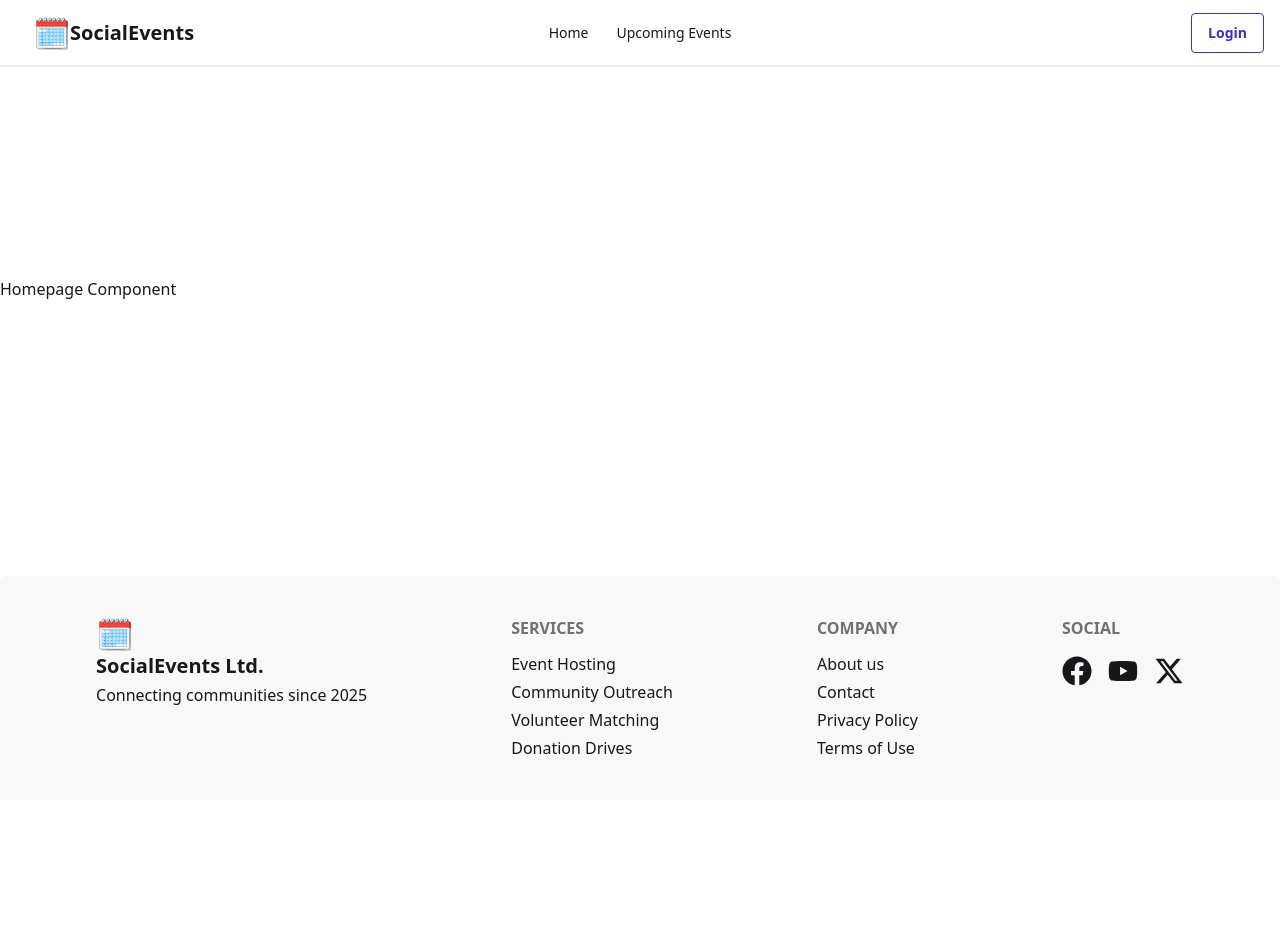
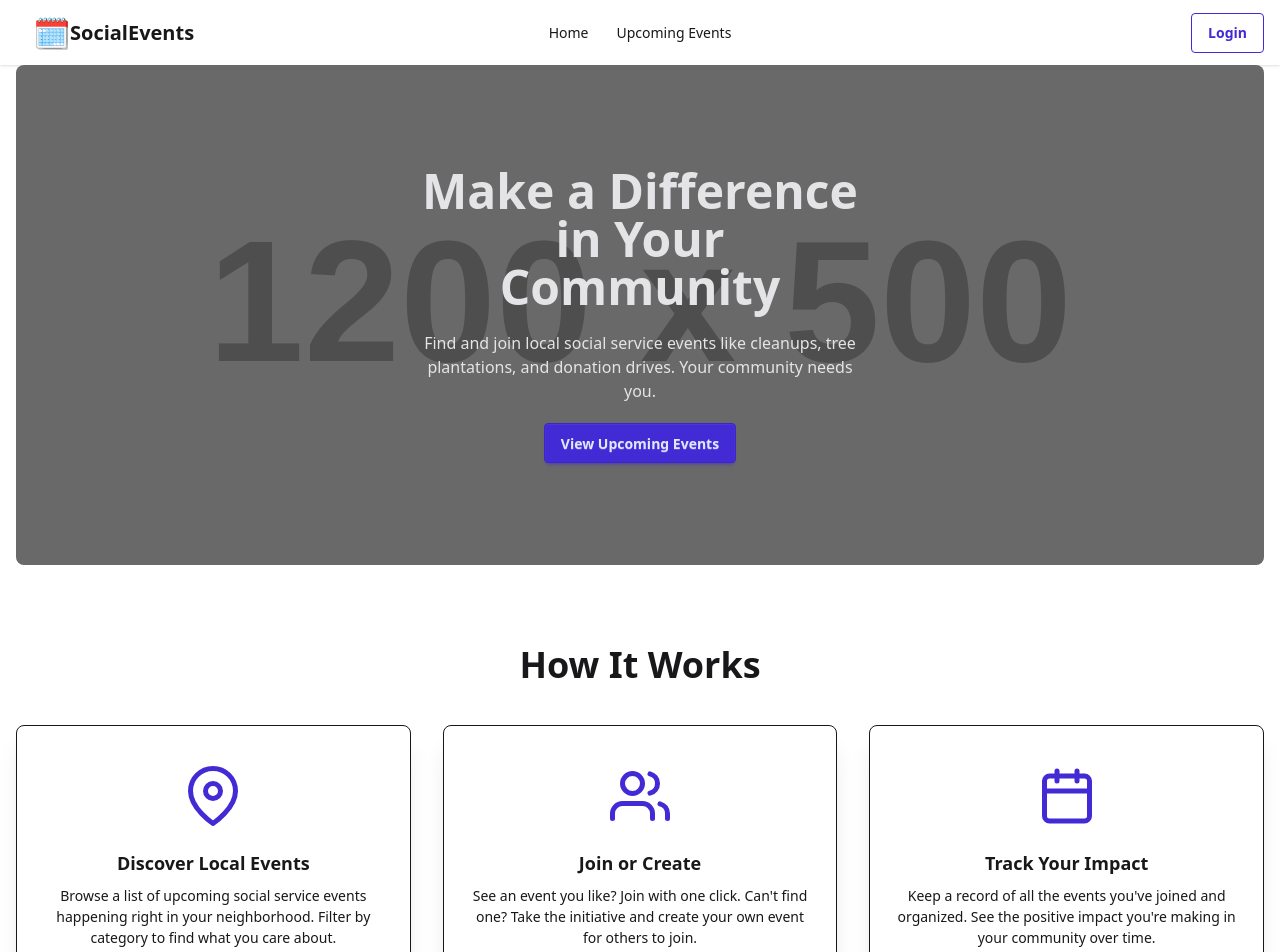
Before and after one commit to HossainShahRahat/B12-A10-Future-Box-client, a React app: page / in a window 1280 px wide. Shown: the top 952 px of the page. Before the commit the page ends 800 px from the top, so only its background shows below. Built offline with nearby package versions, Linux system fonts and the light colour scheme; no server answers; the HTML template or start-up script is replaced by a standard one.

Commit message:
Updated Homepage

```diff
--- a/src/Components/Homepage/Homepage.jsx
+++ b/src/Components/Homepage/Homepage.jsx
@@ -1,10 +1,140 @@
-import React from "react";
+import { FiUsers, FiMapPin, FiCalendar } from "react-icons/fi";
+import { Link } from "react-router-dom";
 
 const Homepage = () => {
   return (
-    <>
-      <div>Homepage Component</div>
-    </>
+    <div className="container mx-auto px-4">
+      {/* Banner Section */}
+      <div
+        className="hero min-h-[500px] rounded-lg overflow-hidden"
+        style={{
+          backgroundImage:
+            "url(https://placehold.co/1200x500/a3e635/f0fdf4?text=Join+Us+for+Community+Cleanup!)",
+        }}
+      >
+        <div className="hero-overlay bg-opacity-60"></div>
+        <div className="hero-content text-center text-neutral-content">
+          <div className="max-w-md">
+            <h1 className="mb-5 text-5xl font-bold">
+              Make a Difference in Your Community
+            </h1>
+            <p className="mb-5">
+              Find and join local social service events like cleanups, tree
+              plantations, and donation drives. Your community needs you.
+            </p>
+            <Link to="/upcoming-events">
+              <button className="btn btn-primary">View Upcoming Events</button>
+            </Link>
+          </div>
+        </div>
+      </div>
+
+      {/* Feature Section */}
+      <section className="my-20">
+        <h2 className="text-4xl font-bold text-center mb-10">How It Works</h2>
+        <div className="grid grid-cols-1 md:grid-cols-3 gap-8">
+          <div className="card bg-base-100 shadow-xl border">
+            <figure className="px-10 pt-10 text-primary">
+              <FiMapPin className="text-6xl" />
+            </figure>
+            <div className="card-body items-center text-center">
+              <h3 className="card-title">Discover Local Events</h3>
+              <p>
+                Browse a list of upcoming social service events happening right
+                in your neighborhood. Filter by category to find what you care
+                about.
+              </p>
+            </div>
+          </div>
+
+          <div className="card bg-base-100 shadow-xl border">
+            <figure className="px-10 pt-10 text-primary">
+              <FiUsers className="text-6xl" />
+            </figure>
+            <div className="card-body items-center text-center">
+              <h3 className="card-title">Join or Create</h3>
+              <p>
+                See an event you like? Join with one click. Can't find one? Take
+                the initiative and create your own event for others to join.
+              </p>
+            </div>
+          </div>
+
+          <div className="card bg-base-100 shadow-xl border">
+            <figure className="px-10 pt-10 text-primary">
+              <FiCalendar className="text-6xl" />
+            </figure>
+            <div className="card-body items-center text-center">
+              <h3 className="card-title">Track Your Impact</h3>
+              <p>
+                Keep a record of all the events you've joined and organized. See
+                the positive impact you're making in your community over time.
+              </p>
+            </div>
+          </div>
+        </div>
+      </section>
+
+      {/* Gallery Section */}
+      <section className="my-20">
+        <h2 className="text-4xl font-bold text-center mb-10">
+          Our Community in Action
+        </h2>
+        <div className="grid grid-cols-2 md:grid-cols-3 gap-4">
+          <div className="rounded-lg overflow-hidden h-64">
+            <img
+              src="https://placehold.co/600x400/86efac/14532d?text=Tree+Plantation+Drive"
+              alt="Tree Plantation"
+              className="w-full h-full object-cover"
+            />
+          </div>
+          <div className="rounded-lg overflow-hidden h-64 col-span-1 md:col-span-2">
+            <img
+              src="https://placehold.co/800x400/fca5a5/7f1d1d?text=Donation+Camp"
+              alt="Donation Camp"
+              className="w-full h-full object-cover"
+            />
+          </div>
+          <div className="rounded-lg overflow-hidden h-64 col-span-1 md:col-span-2">
+            <img
+              src="https://placehold.co/800x400/93c5fd/1e3a8a?text=Road+Cleaning"
+              alt="Road Cleaning"
+              className="w-full h-full object-cover"
+            />
+          </div>
+          <div className="rounded-lg overflow-hidden h-64">
+            <img
+              src="https://placehold.co/600x400/fde047/713f12?text=Volunteers"
+              alt="Volunteers"
+              className="w-full h-full object-cover"
+            />
+          </div>
+        </div>
+      </section>
+
+      {/* Newsletter Section */}
+      <section className="my-20 p-10 bg-base-200 rounded-lg">
+        <div className="flex flex-col md:flex-row justify-between items-center">
+          <div className="md:w-1/2 mb-6 md:mb-0">
+            <h3 className="text-3xl font-bold">Stay Updated</h3>
+            <p className="mt-2">
+              Subscribe to our newsletter to get the latest updates on new
+              events and community success stories right in your inbox.
+            </p>
+          </div>
+          <div className="w-full md:w-1/2">
+            <div className="flex gap-2">
+              <input
+                type="email"
+                placeholder="your-email@example.com"
+                className="input input-bordered w-full"
+              />
+              <button className="btn btn-primary">Subscribe</button>
+            </div>
+          </div>
+        </div>
+      </section>
+    </div>
   );
 };
 
```
